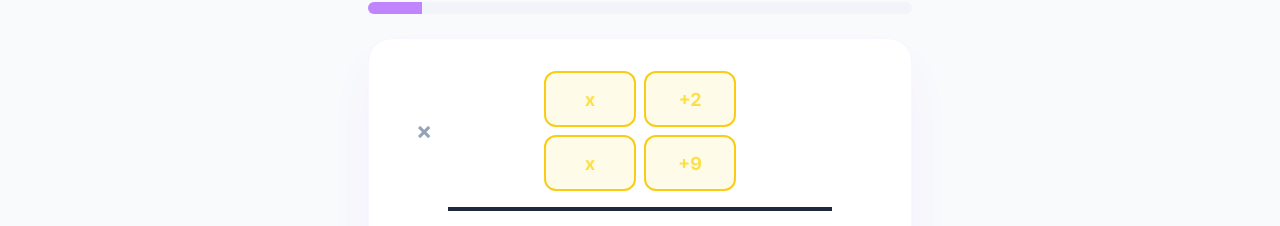
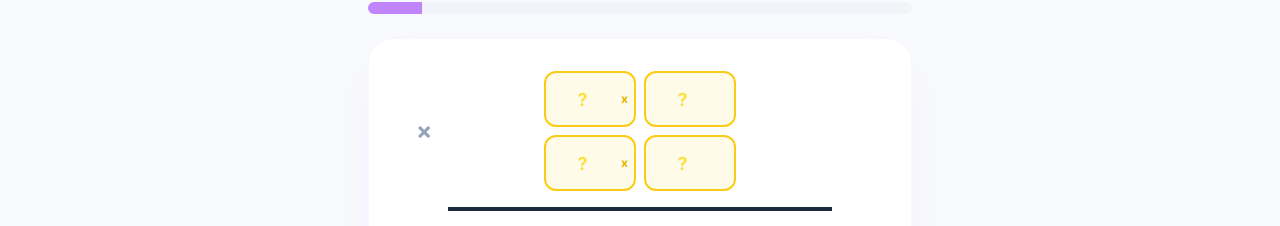
Before and after one commit to gnfkgnvm1-afk/sun, a Next.js app: page /game/factoring in a window 1280 px wide. Shown: the part 127-353 px from the top of the page. Built offline with nearby package versions, Linux system fonts and the light colour scheme.

Commit message:
fix: change grid inputs to number type with fixed x label

```diff
--- a/app/game/factoring/page.tsx
+++ b/app/game/factoring/page.tsx
@@ -50,32 +50,6 @@ function checkAns(ip:number,iq:number,ir:number,is:number,q:Q){
   return ok(ip,iq,ir,is)||ok(ir,is,ip,iq)||ok(-ip,-iq,-ir,-is)||ok(-ir,-is,-ip,-iq);
 }
 
-// 입력값 파싱 헬퍼 (x계수)
-function parseXTerm(val: string): number | null {
-  const clean = val.trim().replace(/\s+/g, "").toLowerCase();
-  if (clean === "") return null;
-  if (clean === "x" || clean === "+x") return 1;
-  if (clean === "-x" || clean === "−x") return -1;
-
-  if (clean.endsWith("x")) {
-    const numPart = clean.slice(0, -1);
-    if (numPart === "" || numPart === "+") return 1;
-    if (numPart === "-" || numPart === "−") return -1;
-    const parsed = parseInt(numPart);
-    return isNaN(parsed) ? null : parsed;
-  }
-  const parsed = parseInt(clean);
-  return isNaN(parsed) ? null : parsed;
-}
-
-// 입력값 파싱 헬퍼 (상수)
-function parseConstant(val: string): number | null {
-  const clean = val.trim().replace(/\s+/g, "");
-  if (clean === "") return null;
-  const parsed = parseInt(clean);
-  return isNaN(parsed) ? null : parsed;
-}
-
 // 렌더링 포맷 헬퍼
 function fmtTerm(val: number | null, type: 'x2' | 'x' | 'c', isFirstInRow: boolean) {
   if (val === null) return null;
@@ -115,7 +89,7 @@ export default function FactoringGame(){
   const [over,setOver]=useState(false);
   const [showHint,setShowHint]=useState(false);
 
-  // 텍스트 입력값 (사용자가 x나 +2 등을 자유롭게 입력)
+  // 숫자 입력값 (계수 및 상수)
   const [vP,setVP]=useState("");
   const [vQ,setVQ]=useState("");
   const [vR,setVR]=useState("");
@@ -125,11 +99,12 @@ export default function FactoringGame(){
   if(!qs.length)return<div className="p-20 text-center text-lg">불러오는 중...</div>;
 
   const q=qs[idx];
-  const p=parseXTerm(vP), qn=parseConstant(vQ), r=parseXTerm(vR), s=parseConstant(vS);
-  const hp=p!==null, hq=qn!==null, hr=r!==null, hs=s!==null;
+  const p=parseInt(vP), qn=parseInt(vQ), r=parseInt(vR), s=parseInt(vS);
+  const hp=vP!==""&&!isNaN(p), hq=vQ!==""&&!isNaN(qn);
+  const hr=vR!==""&&!isNaN(r), hs=vS!==""&&!isNaN(s);
 
   const submit=()=>{
-    if(!hp||!hq||!hr||!hs){alert("노란 칸을 모두 올바른 형식(예: x, -2x, +3, -5)으로 채워주세요!");return;}
+    if(!hp||!hq||!hr||!hs){alert("노란 칸을 모두 숫자로 채워주세요!");return;}
     const ok=checkAns(p,qn,r,s,q);
     setCorrect(ok);setFb(true);
     if(ok)setScore(prev=>prev+10);
@@ -224,10 +199,16 @@ export default function FactoringGame(){
           <div className="flex gap-2 items-center justify-center mb-4 relative z-10">
             <span className="text-2xl font-bold text-slate-400 absolute -left-8">×</span>
             <div className="grid grid-cols-2 gap-2 w-48">
-              <input type="text" value={vP} onChange={e=>setVP(e.target.value)} disabled={fb} className={yellow} placeholder="x"/>
-              <input type="text" value={vQ} onChange={e=>setVQ(e.target.value)} disabled={fb} className={yellow} placeholder="+2"/>
-              <input type="text" value={vR} onChange={e=>setVR(e.target.value)} disabled={fb} className={yellow} placeholder="x"/>
-              <input type="text" value={vS} onChange={e=>setVS(e.target.value)} disabled={fb} className={yellow} placeholder="+9"/>
+              <div className="relative">
+                <input type="number" value={vP} onChange={e=>setVP(e.target.value)} disabled={fb} className={yellow} placeholder="?"/>
+                <span className="absolute right-2 top-1/2 -translate-y-1/2 text-xs text-yellow-500 font-bold select-none pointer-events-none">x</span>
+              </div>
+              <input type="number" value={vQ} onChange={e=>setVQ(e.target.value)} disabled={fb} className={yellow} placeholder="?"/>
+              <div className="relative">
+                <input type="number" value={vR} onChange={e=>setVR(e.target.value)} disabled={fb} className={yellow} placeholder="?"/>
+                <span className="absolute right-2 top-1/2 -translate-y-1/2 text-xs text-yellow-500 font-bold select-none pointer-events-none">x</span>
+              </div>
+              <input type="number" value={vS} onChange={e=>setVS(e.target.value)} disabled={fb} className={yellow} placeholder="?"/>
             </div>
           </div>
 
```
